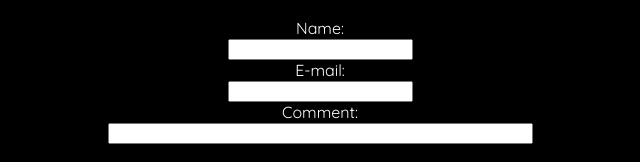
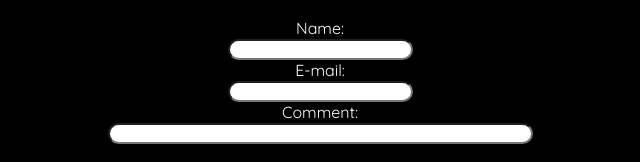
Before and after one commit to talonbragg/RainbowHover, a website: page index.html in a window 1280 px wide. Shown: the part 2636-2798 px from the top of the page, 320-960 px from the left. Drawn offline with nearby package versions, Linux system fonts and the light colour scheme.

Commit message:
Update main.css

```diff
--- a/main.css
+++ b/main.css
@@ -52,3 +52,6 @@
 a {
       font-size:25px;
 }
+input {
+      border-radius: 30px;
+}
```
